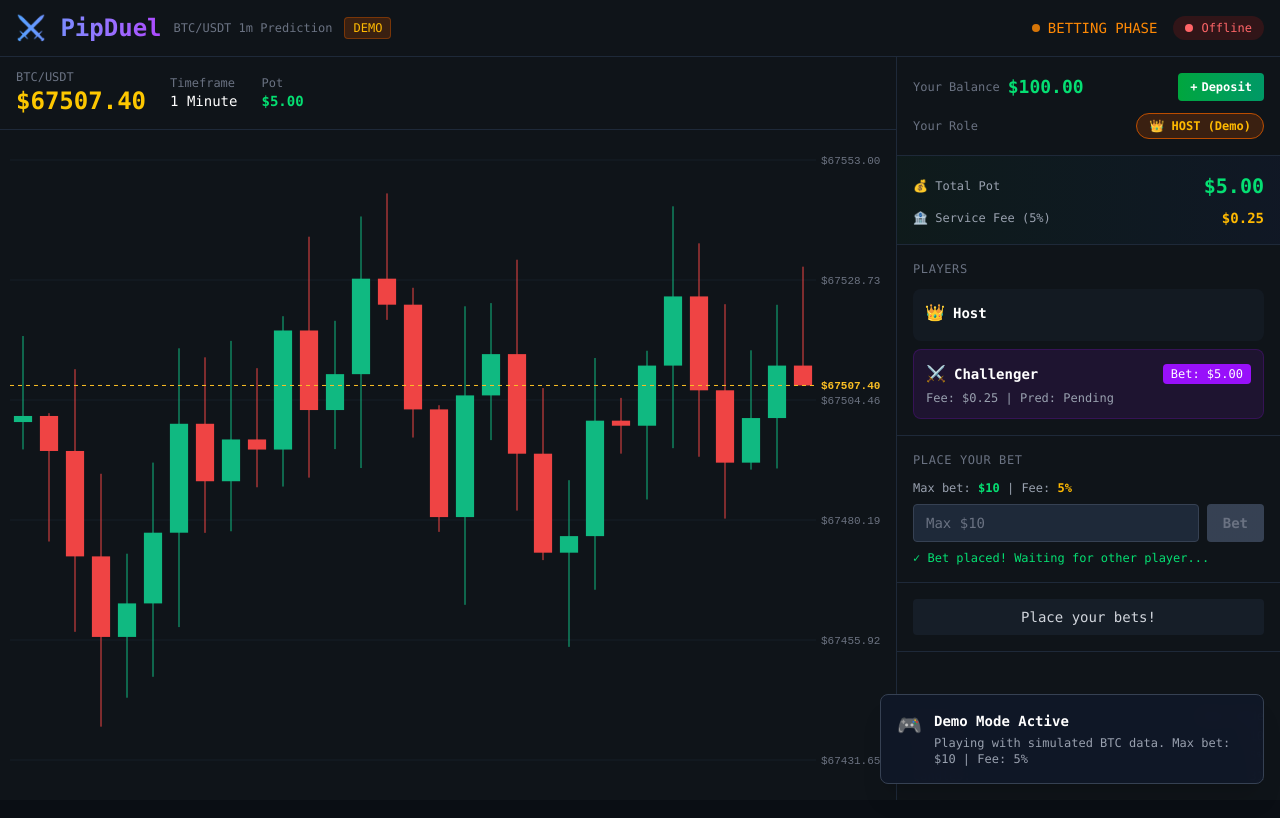
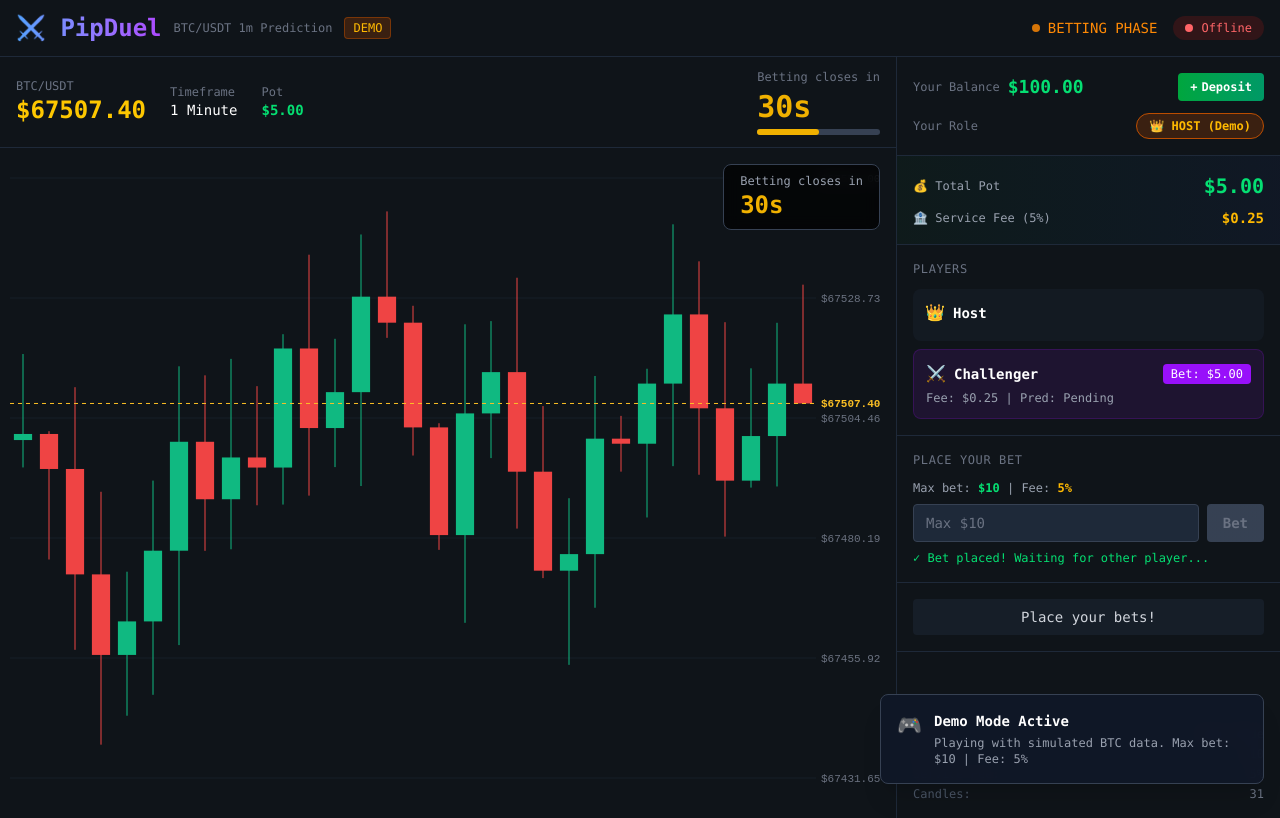
Before and after one commit to HunterZhuu/Hu.v2.0, a React (Vite) app: page / in a window 1280 px wide. Both pictures are taken after a click on the button "Start Demo Round". Built offline with nearby package versions, Linux system fonts and the light colour scheme; no server answers.

Commit message:
task snapshot 1a0ec5c3-4f82-41b3-9339-8f8bb0a362f3

```diff
--- a/src/App.tsx
+++ b/src/App.tsx
@@ -126,6 +126,10 @@ export default function App() {
 
   // Payment modal state
   const [showPaymentModal, setShowPaymentModal] = useState(false);
+
+  // Countdown timer state
+  const [candleCountdown, setCandleCountdown] = useState(60);
+  const candleCountdownRef = useRef<ReturnType<typeof setInterval> | null>(null);
 
   // Demo mode data
   const demoData = useDemoMode(demoMode && !connected);
@@ -317,6 +321,76 @@ export default function App() {
     setTimeout(() => setMessage(''), 3000);
   }, [connected, socket]);
 
+  // Countdown timer for candle close
+  useEffect(() => {
+    if (gameStatus === 'predicting' || gameStatus === 'betting') {
+      if (connected) {
+        // Live mode: sync to real candle close time
+        const updateCountdown = () => {
+          const now = Math.floor(Date.now() / 1000);
+          const secondsUntilClose = 60 - (now % 60);
+          setCandleCountdown(secondsUntilClose);
+        };
+
+        updateCountdown();
+        candleCountdownRef.current = setInterval(updateCountdown, 1000);
+
+        return () => {
+          if (candleCountdownRef.current) {
+            clearInterval(candleCountdownRef.current);
+          }
+        };
+      } else if (demoMode) {
+        // Demo mode: countdown from 30 seconds for faster testing
+        setCandleCountdown(30);
+        candleCountdownRef.current = setInterval(() => {
+          setCandleCountdown(prev => {
+            if (prev <= 1) {
+              if (candleCountdownRef.current) clearInterval(candleCountdownRef.current);
+              // Auto-resolve demo game when countdown hits 0
+              if (gameStatus === 'predicting' && hostLocked) {
+                const closePrice = currentPrice + (Math.random() - 0.5) * 20;
+                const predPrice = parseFloat(demoPrediction || prediction);
+                if (!isNaN(predPrice)) {
+                  const diff = Math.abs(predPrice - closePrice).toFixed(2);
+                  const challengerDiff = (parseFloat(diff) + Math.random() * 50).toFixed(2);
+                  const winner = parseFloat(diff) < parseFloat(challengerDiff) ? 'host' : 'challenger';
+                  const winnerPayout = pot.toFixed(2);
+
+                  if (winner === 'host') {
+                    setBalance((prev) => prev + pot);
+                  }
+
+                  setDemoResult({
+                    targetClosePrice: parseFloat(closePrice.toFixed(2)),
+                    hostDiff: diff,
+                    challengerDiff: challengerDiff,
+                    winner,
+                    winnerPayout,
+                    pot: pot.toFixed(2),
+                    serviceChargeCollected: totalServiceCharge.toFixed(2),
+                  } as GameResult & { winnerPayout: string, pot: string, serviceChargeCollected: string });
+                  setGameStatus('resolved');
+                  setCountdown(8);
+                }
+              }
+              return 0;
+            }
+            return prev - 1;
+          });
+        }, 1000);
+
+        return () => {
+          if (candleCountdownRef.current) {
+            clearInterval(candleCountdownRef.current);
+          }
+        };
+      }
+    } else {
+      setCandleCountdown(60);
+    }
+  }, [gameStatus, connected, demoMode, hostLocked, currentPrice, demoPrediction, prediction, pot, totalServiceCharge]);
+
   // Demo mode betting
   const placeDemoBet = useCallback(() => {
     if (!betAmount) return;
@@ -344,32 +418,9 @@ export default function App() {
 
     setGameStatus('predicting');
     setHostLocked(true);
-    setMessage('Prediction locked! Simulating candle close...');
-
-    setTimeout(() => {
-      const closePrice = currentPrice + (Math.random() - 0.5) * 20;
-      const diff = Math.abs(predPrice - closePrice).toFixed(2);
-      const challengerDiff = (parseFloat(diff) + Math.random() * 50).toFixed(2);
-      const winner = parseFloat(diff) < parseFloat(challengerDiff) ? 'host' : 'challenger';
-      const winnerPayout = pot.toFixed(2);
-
-      if (winner === 'host') {
-        setBalance((prev) => prev + pot);
-      }
-
-      setDemoResult({
-        targetClosePrice: parseFloat(closePrice.toFixed(2)),
-        hostDiff: diff,
-        challengerDiff: challengerDiff,
-        winner,
-        winnerPayout,
-        pot: pot.toFixed(2),
-        serviceChargeCollected: totalServiceCharge.toFixed(2),
-      } as GameResult & { winnerPayout: string, pot: string, serviceChargeCollected: string });
-      setGameStatus('resolved');
-      setCountdown(8);
-    }, 3000);
-  }, [demoPrediction, currentPrice, pot, totalServiceCharge]);
+    setMessage('Prediction locked! Watch the countdown...');
+    // Countdown timer will handle the auto-resolution
+  }, [demoPrediction]);
 
   const getStatusColor = () => {
     switch (gameStatus) {
@@ -450,6 +501,31 @@ export default function App() {
                 <div className="text-sm font-bold text-green-400">${pot.toFixed(2)}</div>
               </div>
             )}
+            {/* Countdown Timer */}
+            {(gameStatus === 'predicting' || gameStatus === 'betting') && (
+              <div className="ml-auto">
+                <div className="text-xs text-gray-500 mb-1">
+                  {gameStatus === 'betting' ? 'Betting closes in' : 'Winner in'}
+                </div>
+                <div className={`text-3xl font-bold font-mono ${
+                  candleCountdown <= 10 ? 'text-red-500 animate-pulse' :
+                  candleCountdown <= 30 ? 'text-yellow-500' :
+                  'text-green-500'
+                }`}>
+                  {candleCountdown}s
+                </div>
+                <div className="w-full bg-gray-700 rounded-full h-1.5 mt-1">
+                  <div
+                    className={`h-1.5 rounded-full transition-all duration-1000 ${
+                      candleCountdown <= 10 ? 'bg-red-500' :
+                      candleCountdown <= 30 ? 'bg-yellow-500' :
+                      'bg-green-500'
+                    }`}
+                    style={{ width: `${(candleCountdown / 60) * 100}%` }}
+                  />
+                </div>
+              </div>
+            )}
             {displayResult && (
               <div className="ml-auto">
                 <div className="text-xs text-gray-500">Close Price</div>
@@ -467,6 +543,37 @@ export default function App() {
               challengerPrediction={null}
               targetClosePrice={displayResult?.targetClosePrice || null}
             />
+            {/* Large Countdown Overlay */}
+            {gameStatus === 'predicting' && hostLocked && challengerLocked && (
+              <div className="absolute inset-0 flex items-center justify-center pointer-events-none">
+                <div className="bg-black/60 backdrop-blur-sm rounded-2xl p-8 border border-gray-700">
+                  <div className="text-center">
+                    <div className="text-sm text-gray-400 mb-2">🏆 Winner Determined In</div>
+                    <div className={`text-7xl font-bold font-mono ${
+                      candleCountdown <= 10 ? 'text-red-500 animate-pulse scale-110' :
+                      candleCountdown <= 30 ? 'text-yellow-500' :
+                      'text-green-500'
+                    } transition-all duration-300`}>
+                      {candleCountdown}
+                    </div>
+                    <div className="text-sm text-gray-400 mt-2">seconds</div>
+                  </div>
+                </div>
+              </div>
+            )}
+            {/* Betting Phase Countdown */}
+            {gameStatus === 'betting' && (
+              <div className="absolute top-4 right-4 bg-black/70 backdrop-blur-sm rounded-lg px-4 py-2 border border-gray-700">
+                <div className="text-xs text-gray-400">Betting closes in</div>
+                <div className={`text-2xl font-bold font-mono ${
+                  candleCountdown <= 10 ? 'text-red-500 animate-pulse' :
+                  candleCountdown <= 30 ? 'text-yellow-500' :
+                  'text-green-500'
+                }`}>
+                  {candleCountdown}s
+                </div>
+              </div>
+            )}
           </div>
         </div>
 
```
Also changed, not shown: 1 other file (tests, documents, lock files or other folders).
